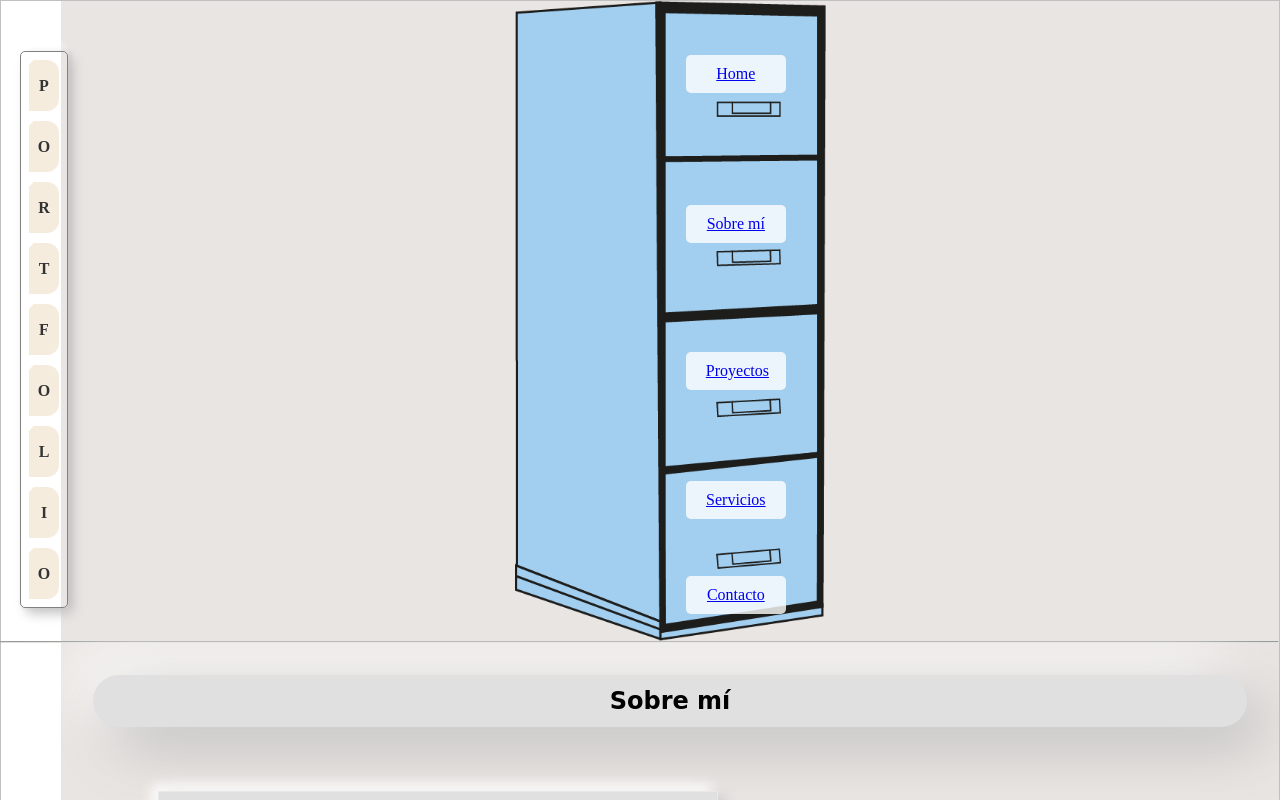
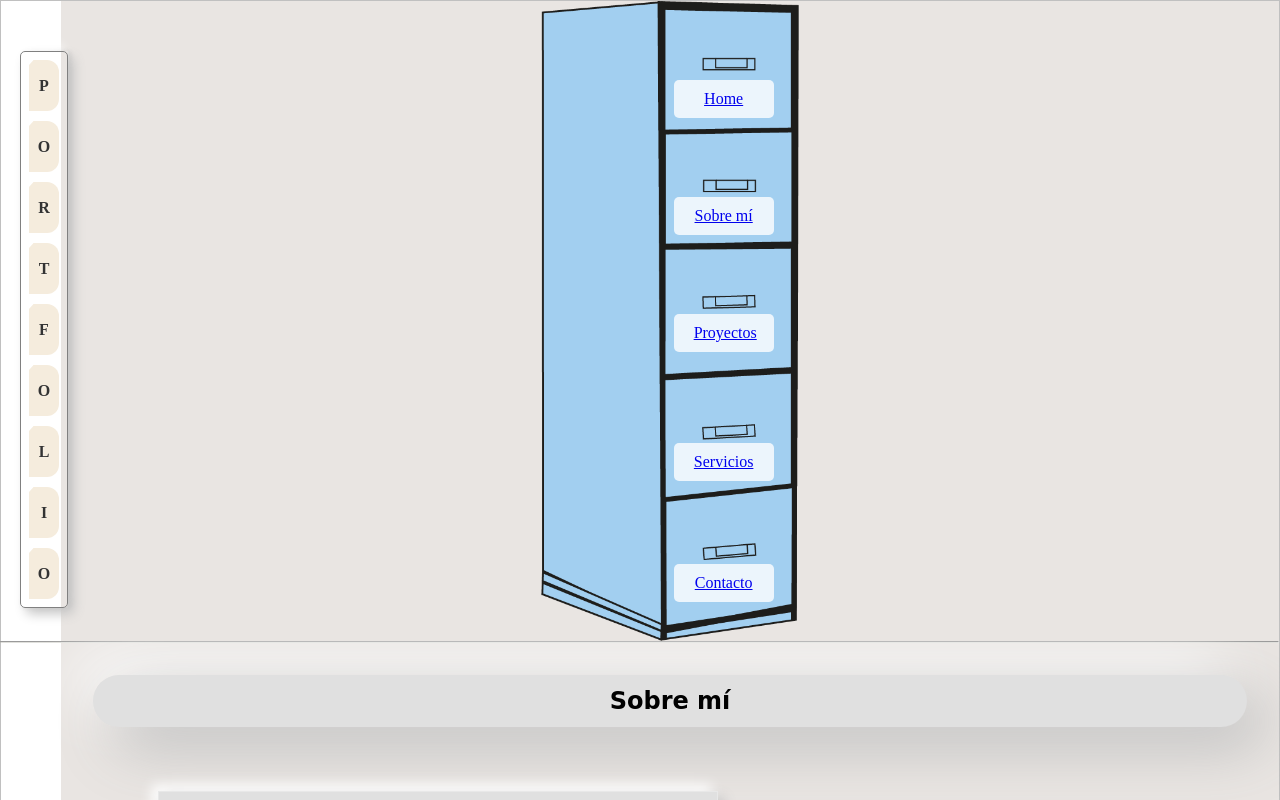
Before and after one commit to Bladorado/porfolio, a plain HTML site: page index.html in a window 1280 px wide. Shown: the top 800 px of the page. Drawn offline with Linux system fonts and the light colour scheme.

Commit message:
Organizando el Menu Header y imagen

```diff
--- a/styles/main.css
+++ b/styles/main.css
@@ -141,7 +141,7 @@ html {
 .cont-header {
    width: 100%;
    height: 100%;
-    background-image: url('/assets/images/archi1.png');
+    background-image: url('/assets/images/archiofi.png');
     background-size: contain;
     background-repeat: no-repeat;
     background-position: center;
@@ -156,15 +156,13 @@ html {
     width: 100%;
     height: 100%;
     list-style: none;
-
-
     padding: 20em;
 
 }
 
 .nav-pestanas-2 .btn {
     position: absolute;
-    left: 51.3%; /* O ajusta según la imagen */
+    left: 50.3%; /* O ajusta según la imagen */
     width: 100px; /* Ajusta si quieres que tengan todos el mismo tamaño */
     background-color: rgba(255, 255, 255, 0.8);
     padding: 10px 20px;
@@ -173,11 +171,11 @@ html {
     transition: background-color 0.3s;
 }
 
-.btn1 { top: 54px; }
-.btn2 { top: 204px; }
-.btn3 { top: 351px; }
-.btn4 { top: 480px; }
-.btn5 { top: 575px; }
+.btn1 { top: 79px; }
+.btn2 { top: 196px; }
+.btn3 { top: 313px; }
+.btn4 { top: 442px; }
+.btn5 { top: 563px; }
 
 
 
```
Also changed, not shown: assets/images/archiofi.png (added).
